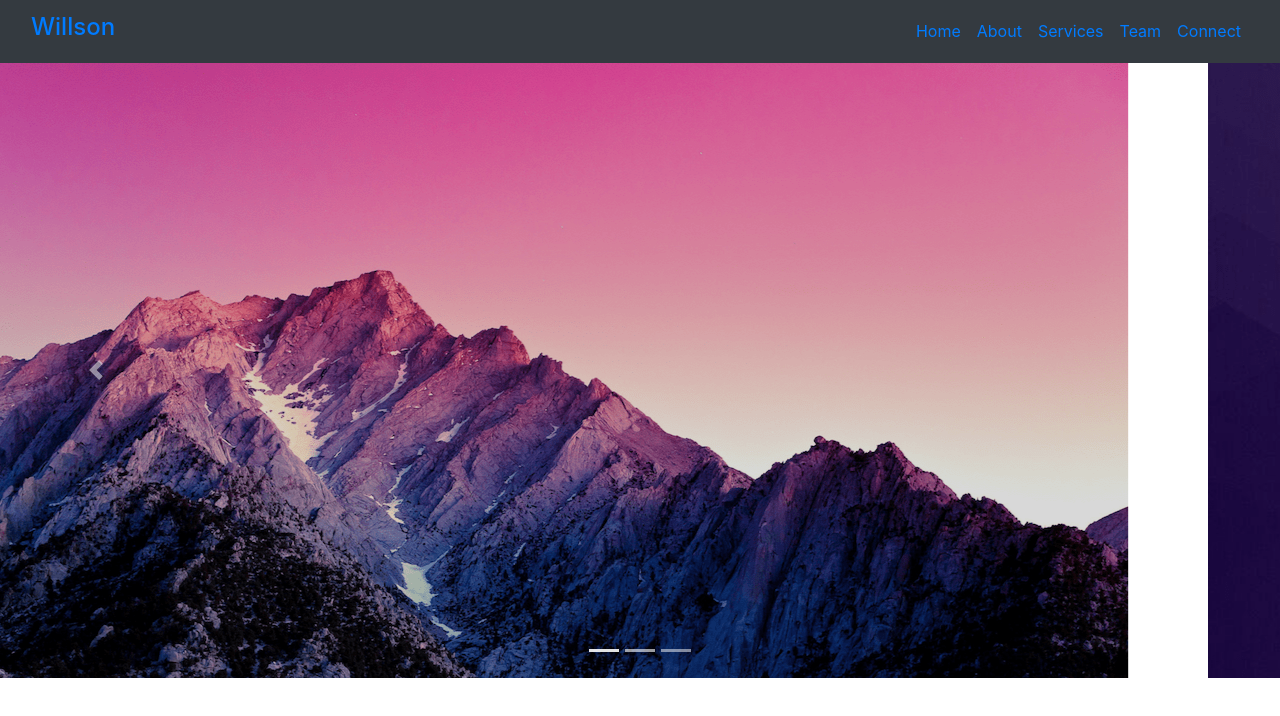
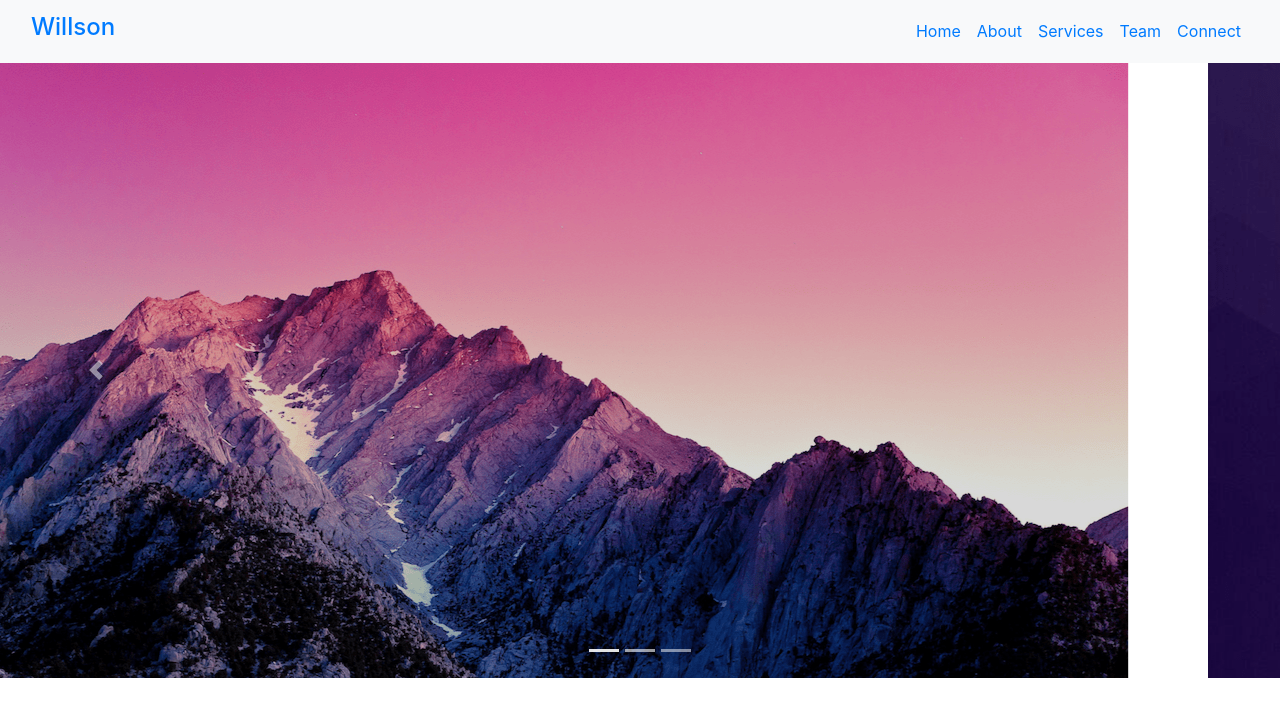
Before and after one commit to wangwillson1/bootstrap-learning, a plain HTML site: page index.html in a window 1280 px wide. Drawn offline with nearby package versions, Linux system fonts and the light colour scheme.

Commit message:
Changed navbar from dark to light

```diff
--- a/index.html
+++ b/index.html
@@ -14,7 +14,7 @@
 
   <body>
     <!-- Navbar -->
-    <nav class="navbar navbar-expand-md bg-dark sticky-top">
+    <nav class="navbar navbar-expand-md bg-light sticky-top">
       <div class="container-fluid">
 
         <!-- Brand -->
@@ -82,7 +82,7 @@
       </a>
     </div>
 
-    <!-- Two-Column Section -->
+    <!-- Jumbotron -->
 
     <!-- One-Column Section -->
 
```
